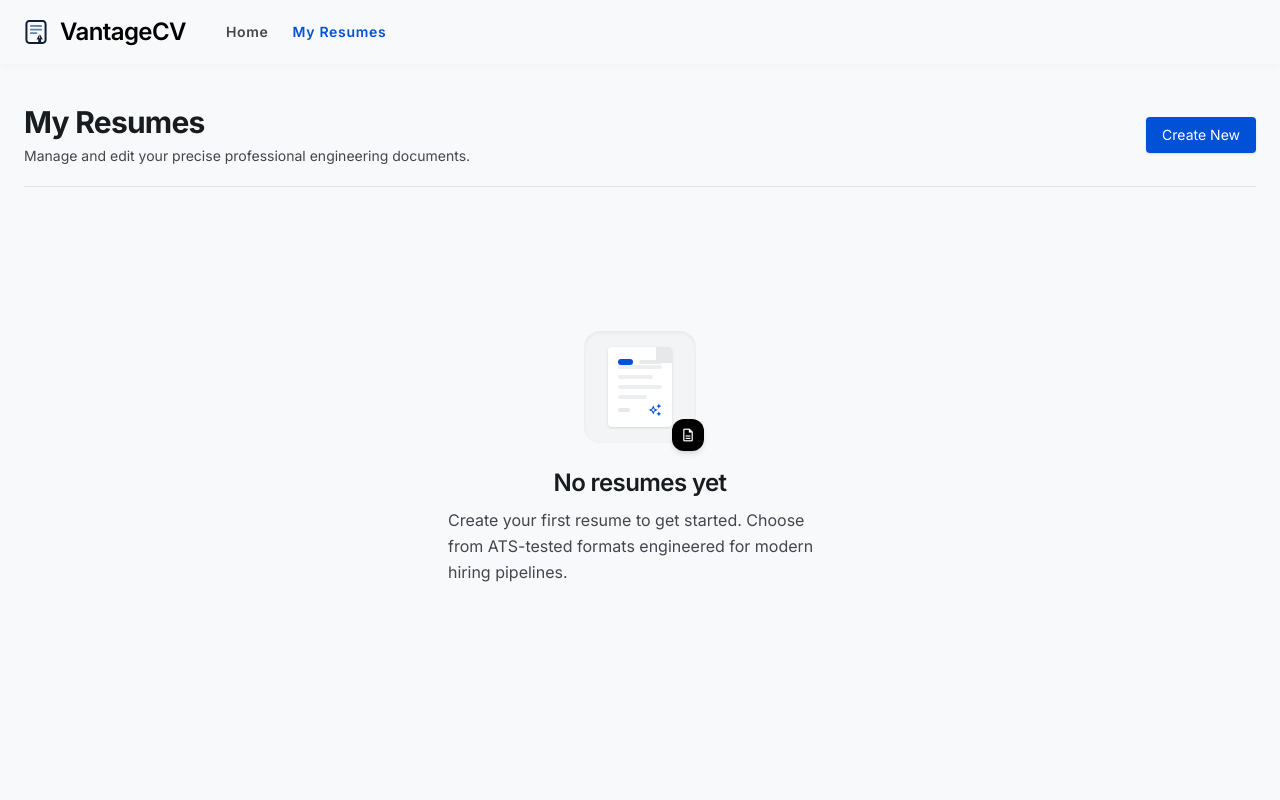
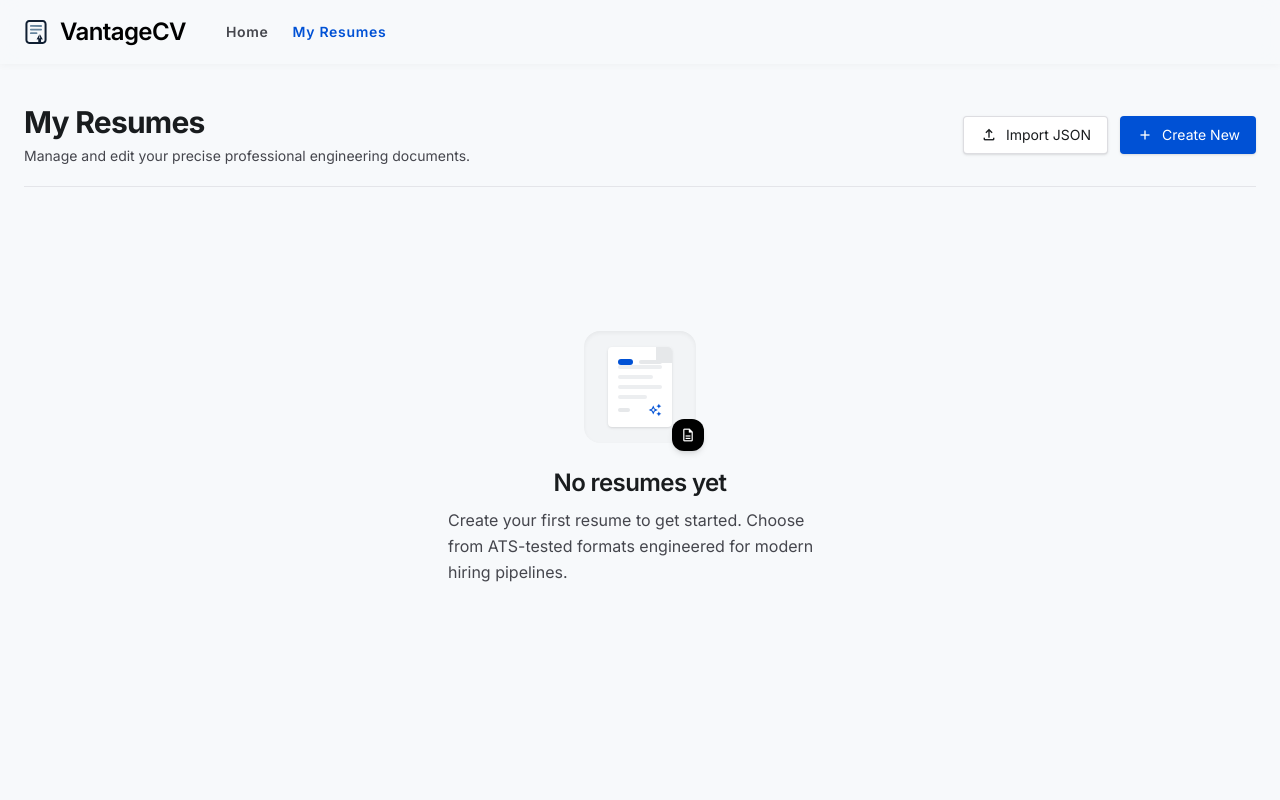
Before and after one commit to AbdulRhmanHS/VantageCV, a React (Vite) app: page /resumes in a window 1280 px wide. Shown: the top 800 px of the page. Built offline with nearby package versions, Linux system fonts and the light colour scheme.

Commit message:
Make import and export functional - Add an import button - Make the import take more than one file in one import - Make the export as JSON work for each card - Replace the active state border with an outline to fix layout grid row resizing when it's removed

```diff
--- a/src/App.jsx
+++ b/src/App.jsx
@@ -1,4 +1,4 @@
-// FIXME: Download all the required icons and put them in assets
+// FIXME: Fix the delayed loading of the icons
 
 import { Routes, Route, Navigate } from "react-router-dom";
 import Home from "./pages/Home";
--- a/src/components/MyResumes/CreateResumesH.jsx
+++ b/src/components/MyResumes/CreateResumesH.jsx
@@ -1,7 +1,7 @@
 // DONE: Make the Create New button show a pop up to fill the initial data of the CV
 // DONE: Attach the span element to the total number of resume cards
 
-export default function CreateResumesH({ setIsModalOpen, resumeNumber }) {
+export default function CreateResumesH({ resumeNumber, openModal, importFn }) {
   return (
     <div className="flex flex-col xs:flex-row xs:items-center justify-between gap-4 border-b border-outline-variant/40 pb-5">
       <div>
@@ -19,15 +19,22 @@ export default function CreateResumesH({ setIsModalOpen, resumeNumber }) {
           Manage and edit your precise professional engineering documents.
         </p>
       </div>
-      <button
-        onClick={setIsModalOpen}
-        className="bg-secondary hover:opacity-90 text-on-primary font-label-md text-sm px-2 py-2 lg:px-4 rounded-lg flex items-center justify-center gap-2 transition-opacity shadow-sm max-w-8 sm:max-w-[initial]"
-      >
-        <span className="material-symbols-outlined text-[18px]! lg:hidden!">
-          add
-        </span>
-        <p className="hidden lg:inline">Create New</p>
-      </button>
+      <div className="flex flex-col-reverse xs:flex-row item-center gap-3">
+        <button
+          onClick={importFn}
+          className="bg-surface-container-lowest hover:bg-surface-container text-on-surface font-label-md text-sm p-2 lg:px-4 rounded-lg border border-outline-variant/60 flex items-center justify-center gap-2 transition-colors shadow-sm"
+        >
+          <span className="material-symbols-outlined text-[18px]!">upload</span>
+          <p className="inline xs:hidden md:inline">Import JSON</p>
+        </button>
+        <button
+          onClick={openModal}
+          className="bg-secondary hover:opacity-90 text-on-primary font-label-md text-sm p-2 lg:px-4 rounded-lg flex items-center justify-center gap-2 transition-opacity shadow-sm"
+        >
+          <span className="material-symbols-outlined text-[18px]!">add</span>
+          <p className="inline xs:hidden md:inline">Create New</p>
+        </button>
+      </div>
     </div>
   );
 }
--- a/src/components/MyResumes/ResumeCard.jsx
+++ b/src/components/MyResumes/ResumeCard.jsx
@@ -19,7 +19,7 @@ export default function ResumeCard({
   const inputRef = useRef(null);
   const exportMenuButtons = [
     { name: "PDF", clickEvent: () => PDFExport(data) },
-    { name: "JSON", clickEvent: JSONExport },
+    { name: "JSON", clickEvent: () => JSONExport(data) },
   ];
 
   useEffect(() => {
@@ -48,8 +48,8 @@ export default function ResumeCard({
     <div
       className={`flex flex-col bg-surface-container-lowest rounded-xl shadow-sm overflow-hidden h-full relative ${
         activeCV && activeCV.id === data.id
-          ? "border-2 border-secondary/80"
-          : "border border-outline-variant/80 hover:border-outline-variant"
+          ? "outline-2 outline-secondary/80"
+          : "border border-outline-variant/80"
       }`}
     >
       <div className="p-5 flex flex-col grow">
--- a/src/components/ResumeBuilder/DropDown.jsx
+++ b/src/components/ResumeBuilder/DropDown.jsx
@@ -1,4 +1,4 @@
-// FIXME: Apply the new floating ui to the dropdown menu
+// TODO: Apply the new floating ui to the dropdown menu
 
 export default function DropDown({ label, value, setFunction, options = [] }) {
   return (
--- a/src/index.css
+++ b/src/index.css
@@ -203,6 +203,8 @@
 }
 
 @media print {
+  @import url("https://fonts.googleapis.com/css2?family=Cairo:wght@400;700&family=Amiri:wght@400;700&family=Inter:wght@400;700&display=swap");
+
   *,
   ::before,
   ::after {
--- a/src/pages/MyResumes.jsx
+++ b/src/pages/MyResumes.jsx
@@ -3,14 +3,15 @@
 // DONE: Make the pen icon rename the title of the CV
 // DONE: Make an active state on last opened CV by changing the border color to bg-secondary and adding active an span indicator
 // DONE: Make the export button functional by exporting as a PDF
-// TODO: Make an option for exporting as JSON to be able to import it later
-// TODO: Add an import button, and make it functional
+// DONE: Make an option for exporting as JSON to be able to import it later
+// DONE: Add an import button, and make it functional
 // DONE: Make the 3 dot button work by showing another menu which has the delete option
 // DONE: Make the delete functional
 // DONE: Add last modified date to the cards
 // DONE: Make the lastEdit record date with any edit made
 // DONE: Add number of sections to the cards
 // DONE: Add a job position to the resume and add it to the card
+// DONE: Empty the active_cv in the localStorage when it's deleted
 
 import CreateResumesH from "../components/MyResumes/CreateResumesH";
 import ResumeCard from "../components/MyResumes/ResumeCard";
@@ -38,6 +39,7 @@ export default function MyResumes() {
   const [targetCV, setTargetCV] = useState(null);
   const { activeCV, selectCV } = useActiveCV();
   const printRef = useRef(null);
+  const fileInputRef = useRef(null);
 
   const handlePrint = useReactToPrint({
     contentRef: printRef,
@@ -46,11 +48,15 @@ export default function MyResumes() {
 
   const addCard = (dataObject) => {
     setCardsData((prev) => [...prev, dataObject]);
-    setIsModalOpen(false);
+    isModalOpen ? setIsModalOpen(false) : null;
   };
 
   const removeCard = (id) => {
     setCardsData((prev) => prev.filter((item) => item.id !== id));
+    if (activeCV.id === id) {
+      localStorage.removeItem("active_cv");
+      selectCV(null);
+    }
   };
 
   const handleActiveCV = (id) => {
@@ -85,8 +91,37 @@ export default function MyResumes() {
     }, 50);
   };
 
-  const JSONExport = () => {
-    // Export as JSON file
+  const handleImport = async (event) => {
+    const files = Array.from(event.target.files);
+    if (!files.length) return;
+
+    for (const file of files) {
+      try {
+        // file.text() returns a promise resolving to the text string
+        const textFile = await file.text();
+        const dataObject = JSON.parse(textFile);
+        addCard(dataObject);
+      } catch (error) {
+        console.error(`Invalid JSON file format in ${file.name}:`, error);
+        alert(`Failed to parse ${file.name}.`);
+      }
+    }
+
+    // Reset input value so selecting the same files again triggers onChange
+    event.target.value = "";
+  };
+
+  const JSONExport = (data) => {
+    const dataString = JSON.stringify(data, null, 2);
+    const file = new Blob([dataString], { type: "application/json" });
+    const url = URL.createObjectURL(file);
+
+    const a = document.createElement("a");
+    a.href = url;
+    a.download = `${data.resumeName}.json`;
+    a.click();
+
+    URL.revokeObjectURL(url);
   };
 
   localStorage.setItem("cards_data", JSON.stringify(cardsData));
@@ -96,8 +131,9 @@ export default function MyResumes() {
       <main className="w-full min-h-screen pt-16 flex flex-col">
         <div className="max-w-max-width-desktop mx-auto w-full grow flex flex-col gap-6 p-6 py-10">
           <CreateResumesH
-            setIsModalOpen={handleModalOpen}
             resumeNumber={cardsData.length}
+            openModal={handleModalOpen}
+            importFn={() => fileInputRef.current?.click()}
           />
           {cardsData.length === 0 && <EmptyState />}
           <div
@@ -141,6 +177,15 @@ export default function MyResumes() {
           ref={printRef}
         />
       )}
+      {/* Import file picker */}
+      <input
+        type="file"
+        ref={fileInputRef}
+        onChange={handleImport}
+        className="hidden"
+        accept=".json,application/json"
+        multiple
+      />
     </>
   );
 }
```
